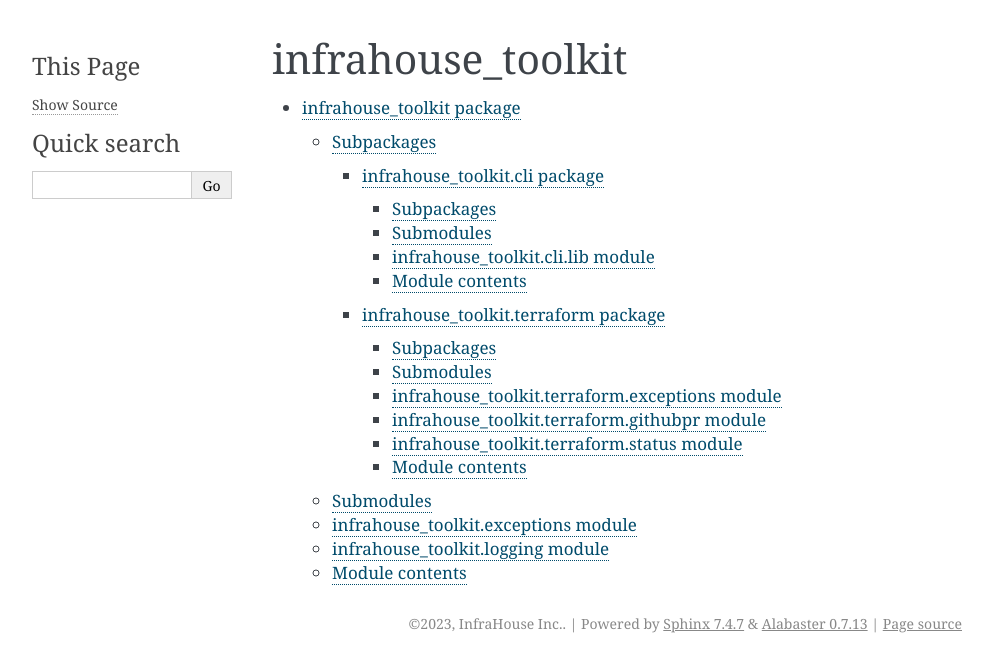
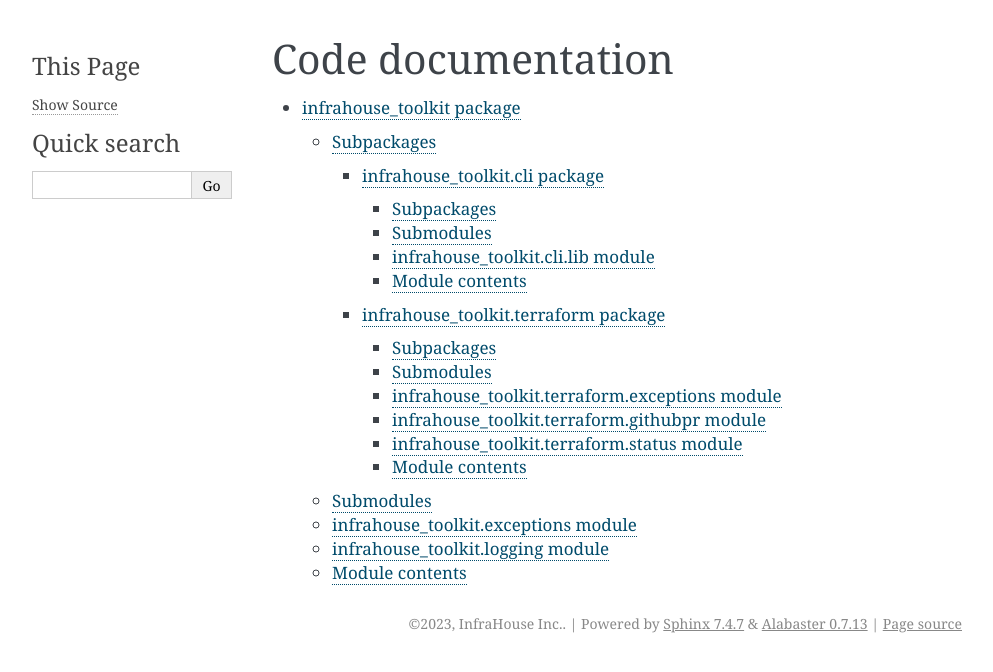
Before and after one commit to infrahouse/infrahouse-toolkit, a Sphinx documentation site: the page built from docs/modules.rst, in a window 1280 px wide. Shown: the top 672 px of the page, without its empty margins (148-1141 px from the left). Built offline with Sphinx 7.4.7, drawn with Linux system fonts in a browser that asks for light colours.

Commit message:
Fix docs title

```diff
--- a/docs/modules.rst
+++ b/docs/modules.rst
@@ -1,4 +1,4 @@
-infrahouse_toolkit
+Code documentation
 ==================
 
 .. toctree::
```
